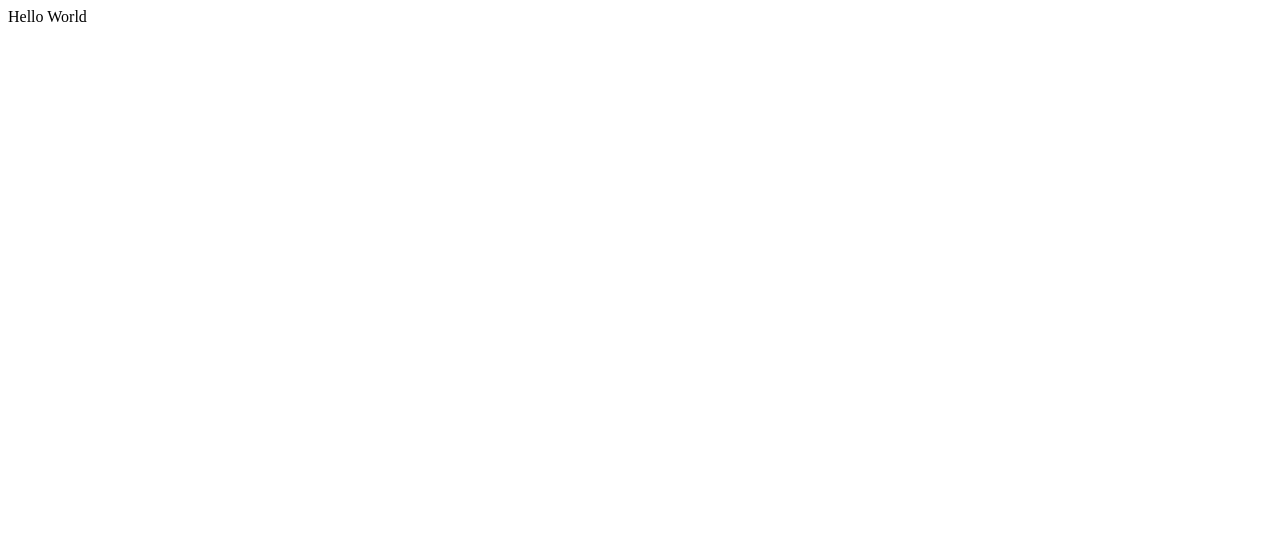
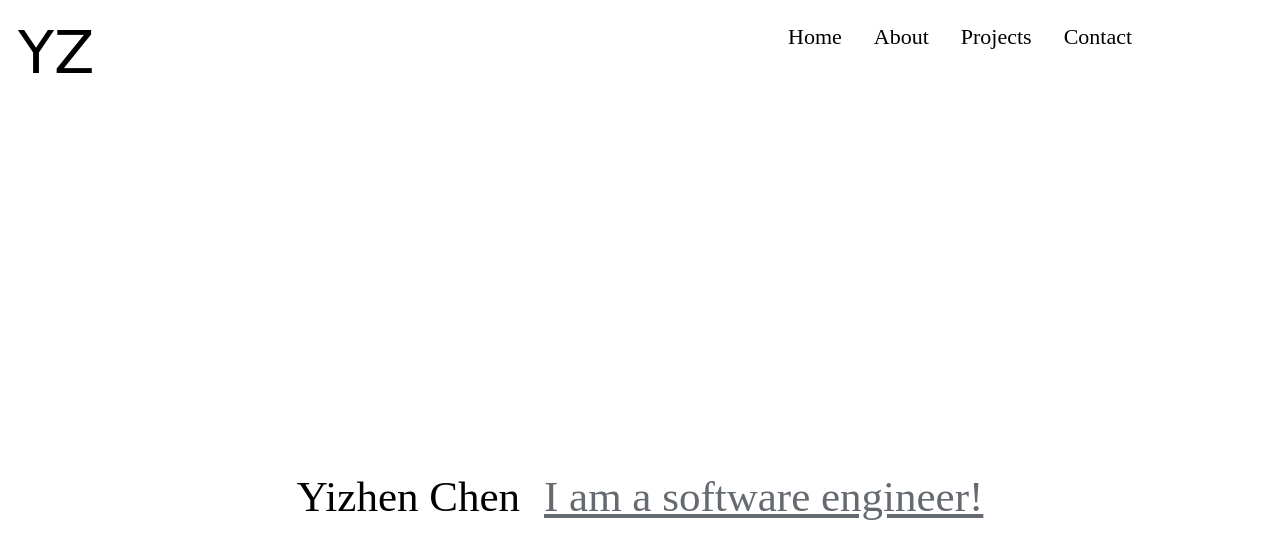
Before and after one commit to jonkiky/yizhen2, a plain HTML site: page index.html in a window 1280 px wide. Drawn offline with Linux system fonts and the light colour scheme; a web font is replaced by a local one.

Commit message:
update my index.html

```diff
--- a/index.html
+++ b/index.html
@@ -2,8 +2,99 @@
 <html>
 <head>
 	<title>Yizhen Chen Personal Website</title>
+
+
+
+	<link rel="preconnect" href="https://fonts.googleapis.com">
+<link rel="preconnect" href="https://fonts.gstatic.com" crossorigin>
+<link href="https://fonts.googleapis.com/css2?family=Fascinate&display=swap" rel="stylesheet">
+
+<style type="text/css">
+#logo{
+	font-family: 'Fascinate', cursive;
+    font-size: 59px;
+    padding: 10px;
+    float: left;
+}
+
+nav{
+	width: 500px;
+    float: right;
+}
+
+
+section#self-introduction-container {
+    clear: left;
+    height: 100vh;
+    width: 100%;
+    text-align: center;
+    vertical-align: middle;
+    line-height: 100vh;
+}
+
+.nav-item {
+    float: left;
+    padding: 16px;
+    font-size: 22px;
+}
+
+span#self-intro-summary {
+
+	color: #656a70;
+    margin-top: 50px;
+    font-size: 43px;
+        text-decoration: underline;
+}
+
+
+span#self-intro-name {
+
+	color: #000;
+    margin-top: 50px;
+    font-size: 43px;
+    padding-right: 20px;
+
+}
+
+
+</style>
 </head>
 <body>
-Hello World
+<header>
+		<div id="logo">YZ</div>
+		<nav>
+			<div class="nav-item">Home</div>
+			<div class="nav-item">About</div>
+			<div class="nav-item">Projects</div>
+			<div class="nav-item">Contact</div>
+		</nav>
+</header>
+
+<section id="self-introduction-container">
+		<div >
+
+		<span id="self-intro-name">Yizhen Chen</span>
+		<span id="self-intro-summary" ></span>
+	 </div>
+
+</section>
+
+<script type="text/javascript">
+
+var i = 0;
+var txt = 'I am a software engineer!'; /* The text */
+var speed = 100; /* The speed/duration of the effect in milliseconds */
+
+function typeWriter() {
+  if (i < txt.length) {
+    document.getElementById("self-intro-summary").innerHTML += txt.charAt(i);
+    i++;
+    setTimeout(typeWriter, speed);
+  }
+}
+
+typeWriter();
+
+</script>
 </body>
 </html>
```
Also changed, not shown: pages/blog.html (added), 1 other file.
